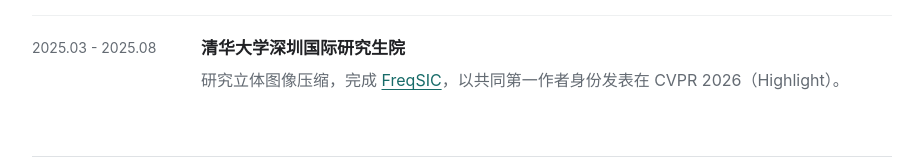
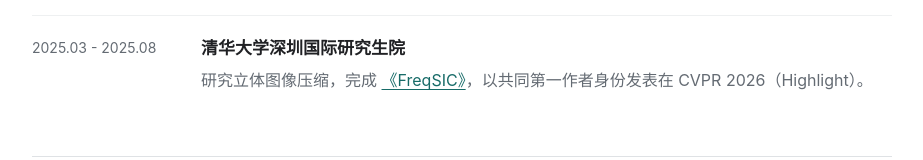
Before and after one commit to luki0810/luki0810.github.io, a plain HTML site: page index.html in a window 1280 px wide. Shown: the part 1401-1561 px from the top of the page, without its empty margins (178-1101 px from the left). Drawn offline with Linux system fonts and the light colour scheme.

Commit message:
Update index.html

```diff
--- a/index.html
+++ b/index.html
@@ -322,7 +322,7 @@
           <h3>清华大学深圳国际研究生院</h3>
           <p>
             研究立体图像压缩，完成
-            <a href="https://openaccess.thecvf.com/content/CVPR2026/html/Qin_FreqSIC_Frequency-aware_Stereo_Image_Compression_with_Bi-directional_Checkerboard_Context_Model_CVPR_2026_paper.html" target="_blank" rel="noopener noreferrer">FreqSIC</a>，以共同第一作者身份发表在 CVPR 2026（Highlight）。
+            <a href="https://openaccess.thecvf.com/content/CVPR2026/html/Qin_FreqSIC_Frequency-aware_Stereo_Image_Compression_with_Bi-directional_Checkerboard_Context_Model_CVPR_2026_paper.html" target="_blank" rel="noopener noreferrer">《FreqSIC》</a>，以共同第一作者身份发表在 CVPR 2026（Highlight）。
           </p>
         </div>
       </article>
```
